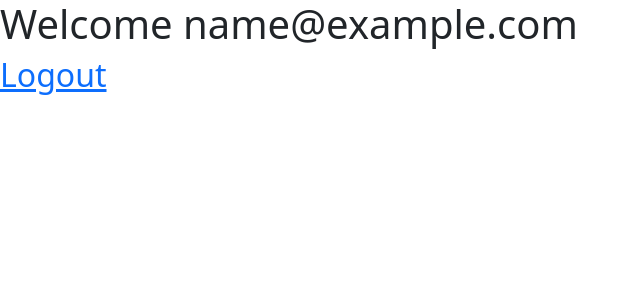
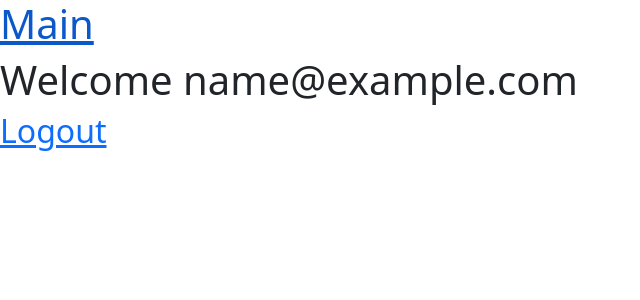
Before and after one commit to JimJeon/PetitLink, a FastAPI app: template templates/index.html in a window 1280 px wide. Shown: the top 300 px of the page, without its empty margins (0-640 px from the left). Run offline with FastAPI, Linux system fonts and the light colour scheme; the template is opened without the code that fills it: most values are stand-ins (such as "Sample title", 1, 10 or a date in 2020); parts of the project's set-up code (start-up, migrations or seed data) failed here and were passed over.

Commit message:
Add main page link on index page

```diff
--- a/templates/index.html
+++ b/templates/index.html
@@ -5,6 +5,7 @@
 {% endblock %}
 
 {% block content %}
+    <h1><a href="/index">Main</a></h1>
     {% if user_email %}
         <h1>Welcome {{ user_email }}</h1>
         <h2><a href="/logout">Logout</a></h2>
```
